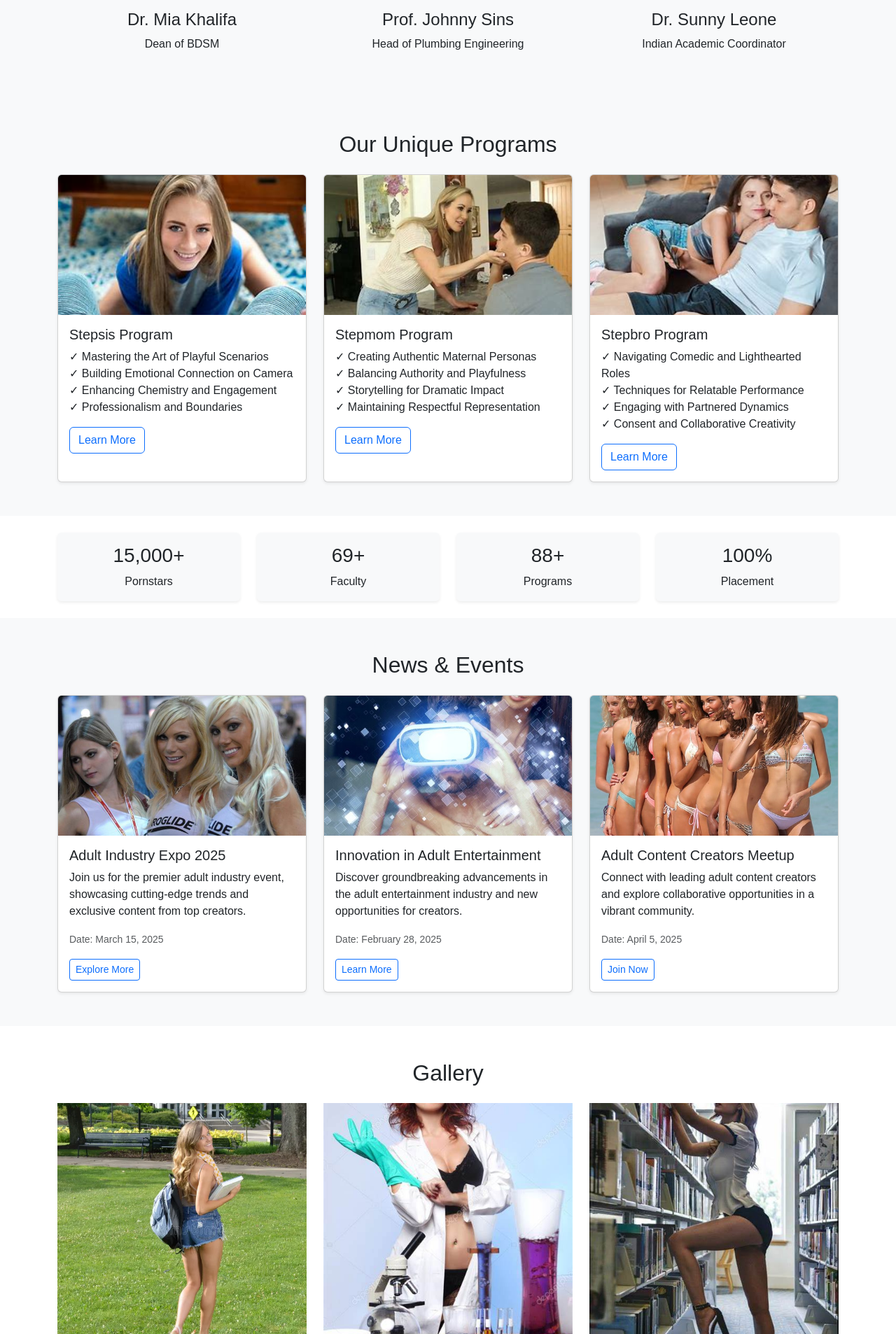
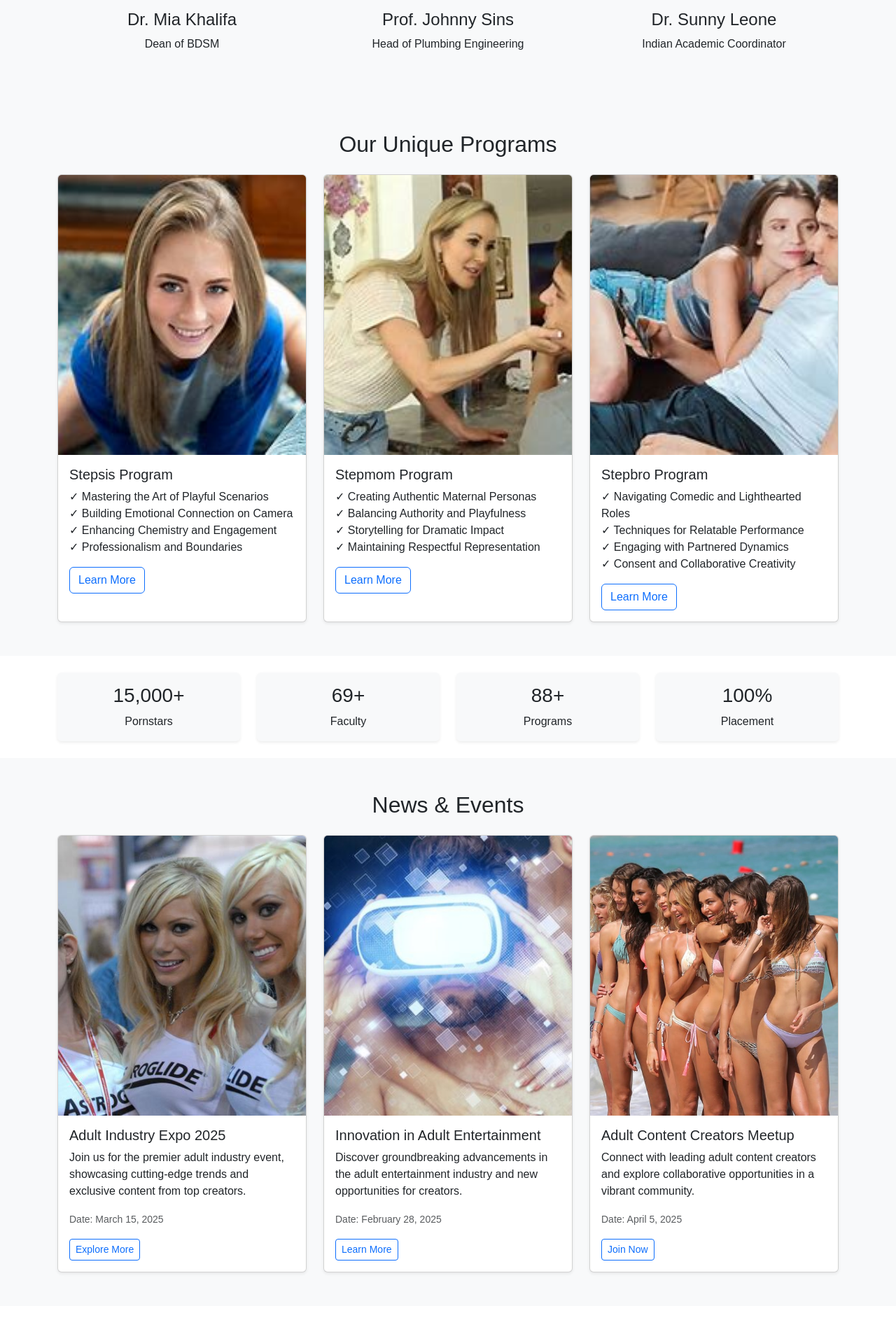
Before and after one commit to VedantKale106/Brazzers-University, a Flask app: page / in a window 1280 px wide. Shown: the part 1539-3445 px from the top of the page at 70% size. Run offline with Flask 3, Linux system fonts and the light colour scheme; some libraries are stand-ins or nearby versions.

Commit message:
Fixed Card Sizes

```diff
--- a/templates/index.html
+++ b/templates/index.html
@@ -181,6 +181,14 @@
 </section>
 
 <!-- News & Events Section -->
+<style>
+    .card-img-top {
+        height: 400px;
+        width: 100%;
+        object-fit: cover;
+    }
+</style>
+
 <section class="py-5 bg-light">
     <div class="container">
         <h2 class="text-center mb-4" data-aos="fade-up">News & Events</h2>
@@ -218,10 +226,10 @@
                     </div>
                 </div>
             </div>
-
         </div>
     </div>
 </section>
+
 
 <!-- Gallery Section -->
 <section id="gallery" class="py-5">
```
